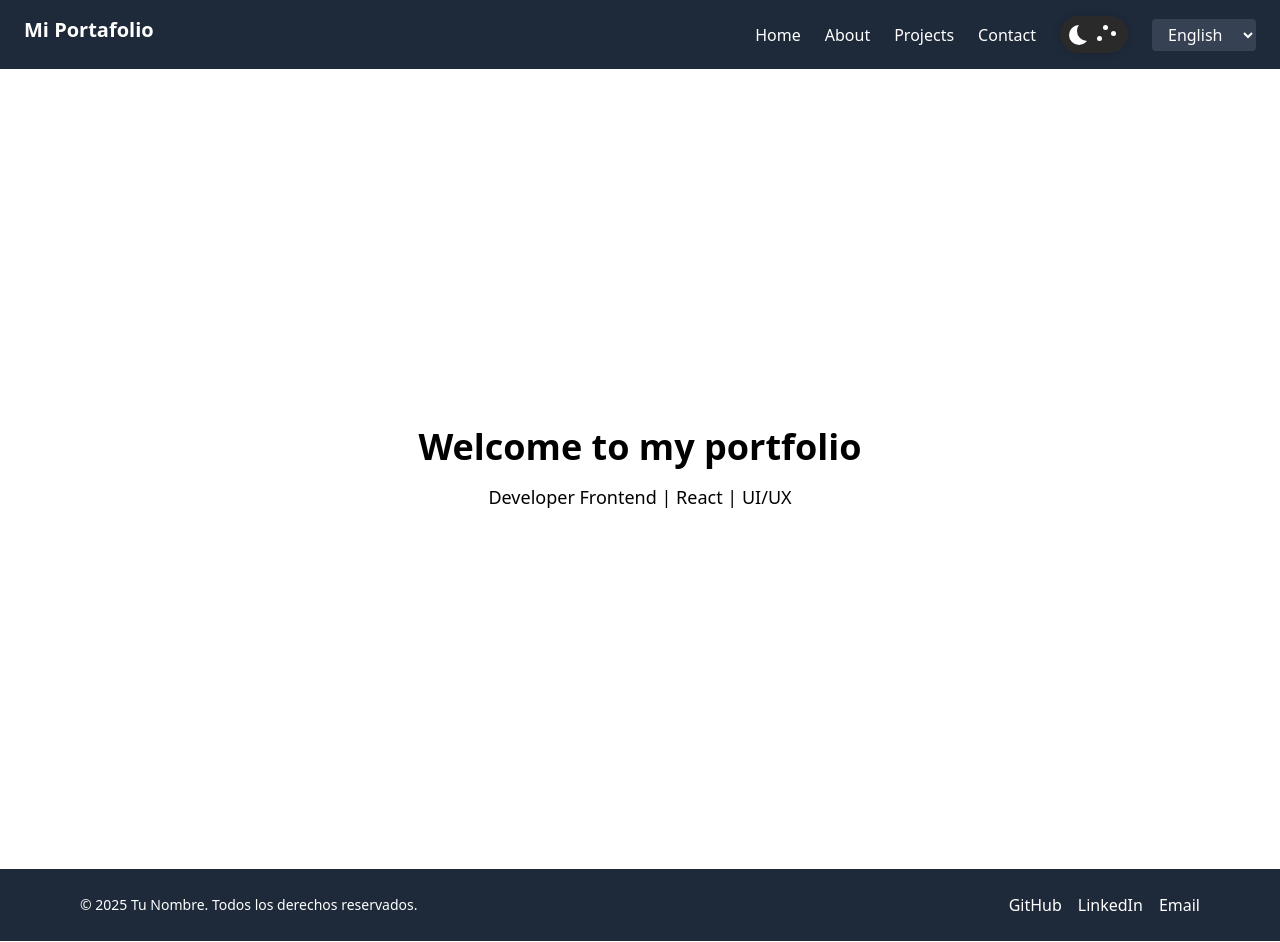
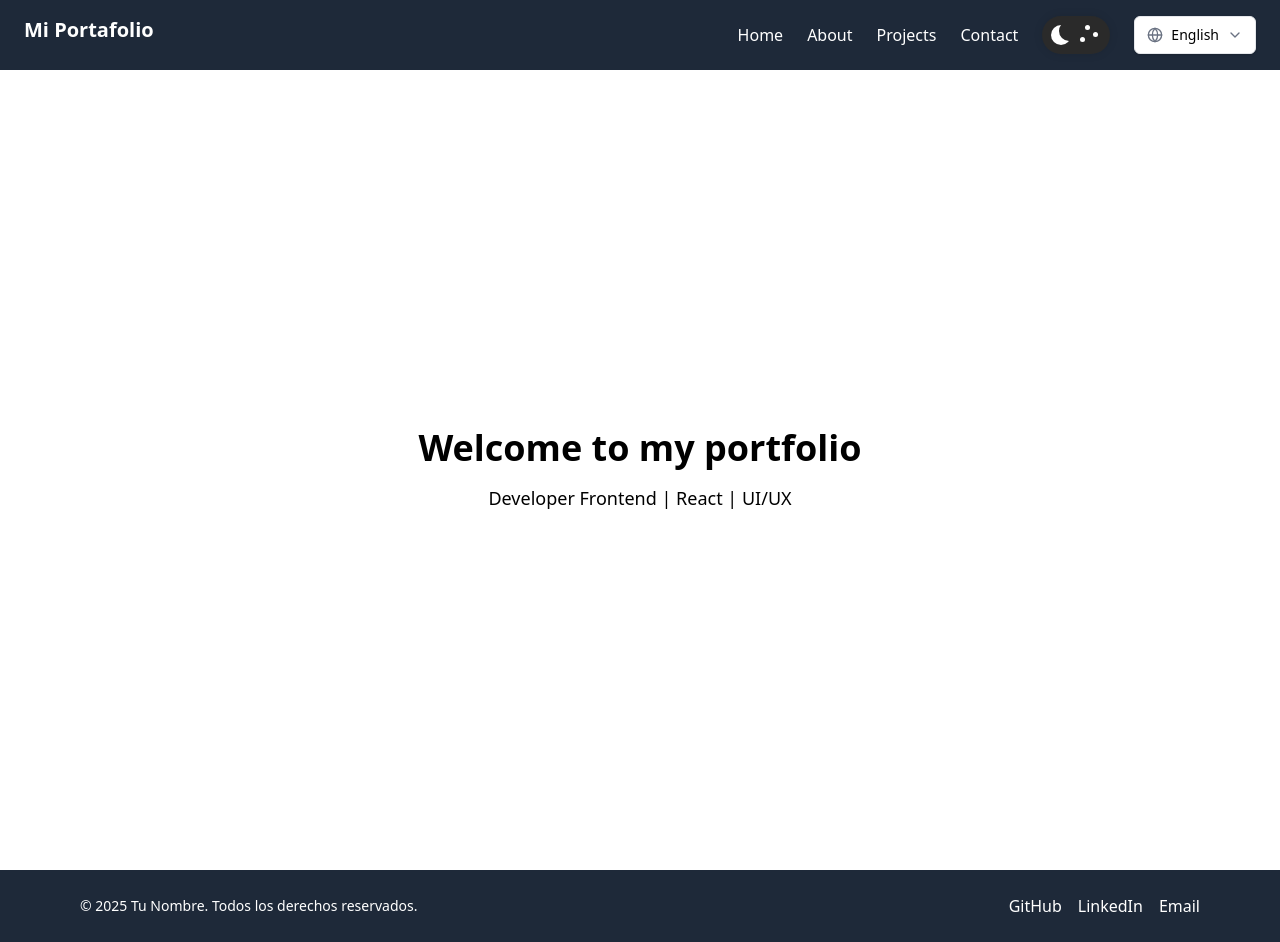
Before and after one commit to LangerTwo/portfolio, a React (Vite) app: page / in a window 1280 px wide. Built offline with nearby package versions, Linux system fonts and the light colour scheme.

Commit message:
arreglando el diesño del cambio de lenguaje

```diff
--- a/src/components/LanguageSwitcher.jsx
+++ b/src/components/LanguageSwitcher.jsx
@@ -1,23 +1,61 @@
-import { useTranslation } from 'react-i18next'
+import { useState } from "react";
+import { useTranslation } from 'react-i18next';
+import { Check, ChevronDown, Globe } from "lucide-react";
 
 const LanguageSwitcher = () => {
-  const { i18n } = useTranslation()
+  const { i18n } = useTranslation();
+  const [open, setOpen] = useState(false);
 
-  const handleChange = (event) => {
-    const selectedLang = event.target.value;
+  const languages = [
+    { code: "en", label: "English" },
+    { code: "es", label: "Español" },
+  ];
+
+  // CORREGIDO: ahora acepta directamente un código de idioma
+  const handleChange = (selectedLang) => {
     i18n.changeLanguage(selectedLang);
+    setOpen(false); // cerrar menú después de seleccionar
   };
 
+  const currentLanguage = languages.find((lang) => lang.code === i18n.language) || languages[0];
+
   return (
-    <select
-      onChange={handleChange}
-      value={i18n.language}
-      className="bg-gray-700 text-white dark:bg-gray-600 dark:text-white px-3 py-1 rounded"
-    >
-      <option value="en">English</option>
-      <option value="es">Español</option>
-    </select>
-  )
-}
+    <div className="relative">
+      <button
+        onClick={() => setOpen(!open)}
+        className="flex items-center gap-2 px-3 py-2 rounded-md bg-white text-black border border-gray-200 shadow-sm hover:bg-gray-50 transition-colors"
+        aria-haspopup="listbox"
+        aria-expanded={open}
+      >
+        <Globe className="h-4 w-4 text-gray-500" />
+        <span className="text-sm font-medium">{currentLanguage.label}</span>
+        <ChevronDown
+          className={`h-4 w-4 text-gray-500 transition-transform
+            ${open ? "transform rotate-180" : ""}`}
+        />
+      </button>
+      {open && (
+        <div className="absolute w-full rounded-md bg-white text-black border border-gray-200 shadow-lg z-10">
+          <ul className="overflow-auto" role="listbox" aria-labelledby="language-selector">
+            {languages.map((language) => (
+              <li
+                key={language.code}
+                role="option"
+                aria-selected={language.code === i18n.language}
+                className={`flex items-center justify-between px-3 py-2 text-sm cursor-pointer hover:bg-gray-100 ${
+                  language.code === i18n.language ? "bg-gray-100" : ""
+                }`}
+                onClick={() => handleChange(language.code)}
+              >
+                <span>{language.label}</span>
+                {language.code === i18n.language && <Check className="w-4 h-4 text-green-500" />}
+              </li>
+            ))}
+          </ul>
+        </div>
+      )}
+    </div>
+  );
+};
 
-export default LanguageSwitcher
+export default LanguageSwitcher;
```
